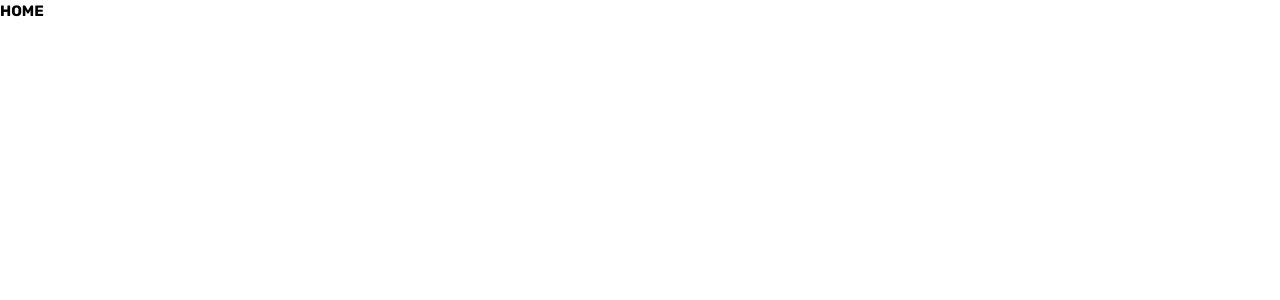
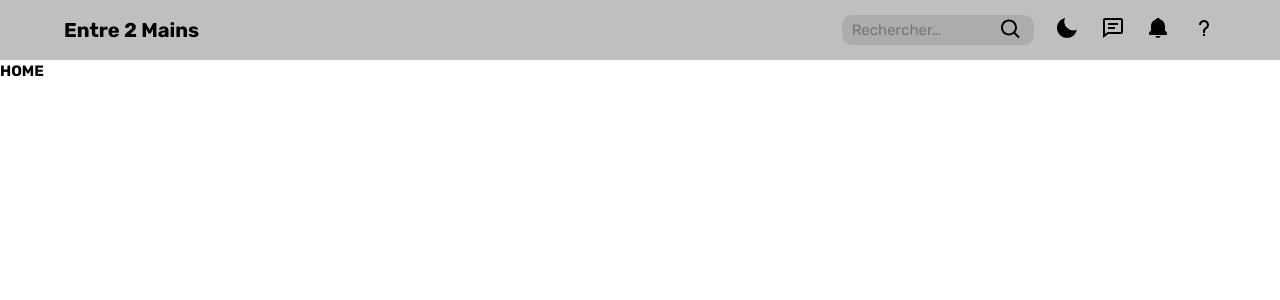
Before and after one commit to liohumb/entre2mains-web, a React (Create React App) app: page / in a window 1280 px wide. Shown: the top 300 px of the page. Built offline with nearby package versions, Linux system fonts and the light colour scheme.

Commit message:
mise en place de la barre de navigation provisoire

```diff
--- a/src/navigations/header/Header.jsx
+++ b/src/navigations/header/Header.jsx
@@ -1,9 +1,43 @@
+import {Link} from 'react-router-dom'
 import './header.scss'
 
-export default function Header(  ) {
+export default function Header() {
     return (
-        <>
-
-        </>
+        <header className="header">
+            <Link to="/" className="header__logo">Entre 2 Mains</Link>
+            <nav className="header__menu">
+                <form className="header__menu-search">
+                    <label htmlFor="search">
+                    </label>
+                    <input type="text" name="search" id="search" placeholder="Rechercher…"/>
+                    <button type="submit">
+                        <svg xmlns="http://www.w3.org/2000/svg" width="24" height="24" viewBox="0 0 24 24">
+                            <path d="M10 18a7.952 7.952 0 0 0 4.897-1.688l4.396 4.396 1.414-1.414-4.396-4.396A7.952 7.952 0 0 0 18 10c0-4.411-3.589-8-8-8s-8 3.589-8 8 3.589 8 8 8zm0-14c3.309 0 6 2.691 6 6s-2.691 6-6 6-6-2.691-6-6 2.691-6 6-6z"/>
+                        </svg>
+                    </button>
+                </form>
+                <span className="header__menu-link">
+                    <svg xmlns="http://www.w3.org/2000/svg" width="24" height="24" viewBox="0 0 24 24">
+                        <path d="M12 11.807A9.002 9.002 0 0 1 10.049 2a9.942 9.942 0 0 0-5.12 2.735c-3.905 3.905-3.905 10.237 0 14.142 3.906 3.906 10.237 3.905 14.143 0a9.946 9.946 0 0 0 2.735-5.119A9.003 9.003 0 0 1 12 11.807z"/>
+                    </svg>
+                </span>
+                <span className="header__menu-link">
+                    <svg xmlns="http://www.w3.org/2000/svg" width="24" height="24" viewBox="0 0 24 24">
+                        <path d="M7 7h10v2H7zm0 4h7v2H7z"/>
+                        <path d="M20 2H4c-1.103 0-2 .897-2 2v18l5.333-4H20c1.103 0 2-.897 2-2V4c0-1.103-.897-2-2-2zm0 14H6.667L4 18V4h16v12z"/>
+                    </svg>
+                </span>
+                <span className="header__menu-link">
+                    <svg xmlns="http://www.w3.org/2000/svg" width="24" height="24" viewBox="0 0 24 24">
+                        <path d="M12 22a2.98 2.98 0 0 0 2.818-2H9.182A2.98 2.98 0 0 0 12 22zm7-7.414V10c0-3.217-2.185-5.927-5.145-6.742C13.562 2.52 12.846 2 12 2s-1.562.52-1.855 1.258C7.185 4.074 5 6.783 5 10v4.586l-1.707 1.707A.996.996 0 0 0 3 17v1a1 1 0 0 0 1 1h16a1 1 0 0 0 1-1v-1a.996.996 0 0 0-.293-.707L19 14.586z"/>
+                    </svg>
+                </span>
+                <span className="header__menu-link">
+                    <svg xmlns="http://www.w3.org/2000/svg" width="24" height="24" viewBox="0 0 24 24">
+                        <path d="M12 4C9.243 4 7 6.243 7 9h2c0-1.654 1.346-3 3-3s3 1.346 3 3c0 1.069-.454 1.465-1.481 2.255-.382.294-.813.626-1.226 1.038C10.981 13.604 10.995 14.897 11 15v2h2v-2.009c0-.024.023-.601.707-1.284.32-.32.682-.598 1.031-.867C15.798 12.024 17 11.1 17 9c0-2.757-2.243-5-5-5zm-1 14h2v2h-2z"/>
+                    </svg>
+                </span>
+            </nav>
+        </header>
     )
 }
--- a/src/navigations/header/header.scss
+++ b/src/navigations/header/header.scss
@@ -1 +1,51 @@
 @use "src/assets/styles/variables" as v;
+
+.header {
+  width: 100%;
+  height: 7.5vh;
+  display: flex;
+  align-items: center;
+  justify-content: space-between;
+  background: rgba(0, 0, 0, .25);
+  padding: 0 5%;
+
+  &__logo {
+    width: 25%;
+    font-size: 2rem;
+    font-weight: 700;
+  }
+
+  &__menu {
+    width: 75%;
+    display: flex;
+    align-items: center;
+    justify-content: flex-end;
+    gap: 2.5%;
+
+    &-search {
+      position: relative;
+
+      input {
+        width: 15vw;
+        height: 3.75vh;
+        font-size: 1.5rem;
+        padding: 1rem;
+        border: none;
+        border-radius: 1rem;
+        background: rgba(0, 0, 0, .1);
+      }
+
+      button {
+        position: absolute;
+        top: 55%;
+        right: 2.5%;
+        transform: translateY(-50%);
+        cursor: pointer;
+      }
+    }
+
+    &-link {
+      cursor: pointer;
+    }
+  }
+}
--- /dev/null
+++ b/src/navigations/nav/nav.scss
@@ -0,0 +1 @@
+@use "src/assets/styles/variables" as v;
```
Also changed, not shown: src/navigations/nav/Nav.jsx (added, +8 -0 lines).
